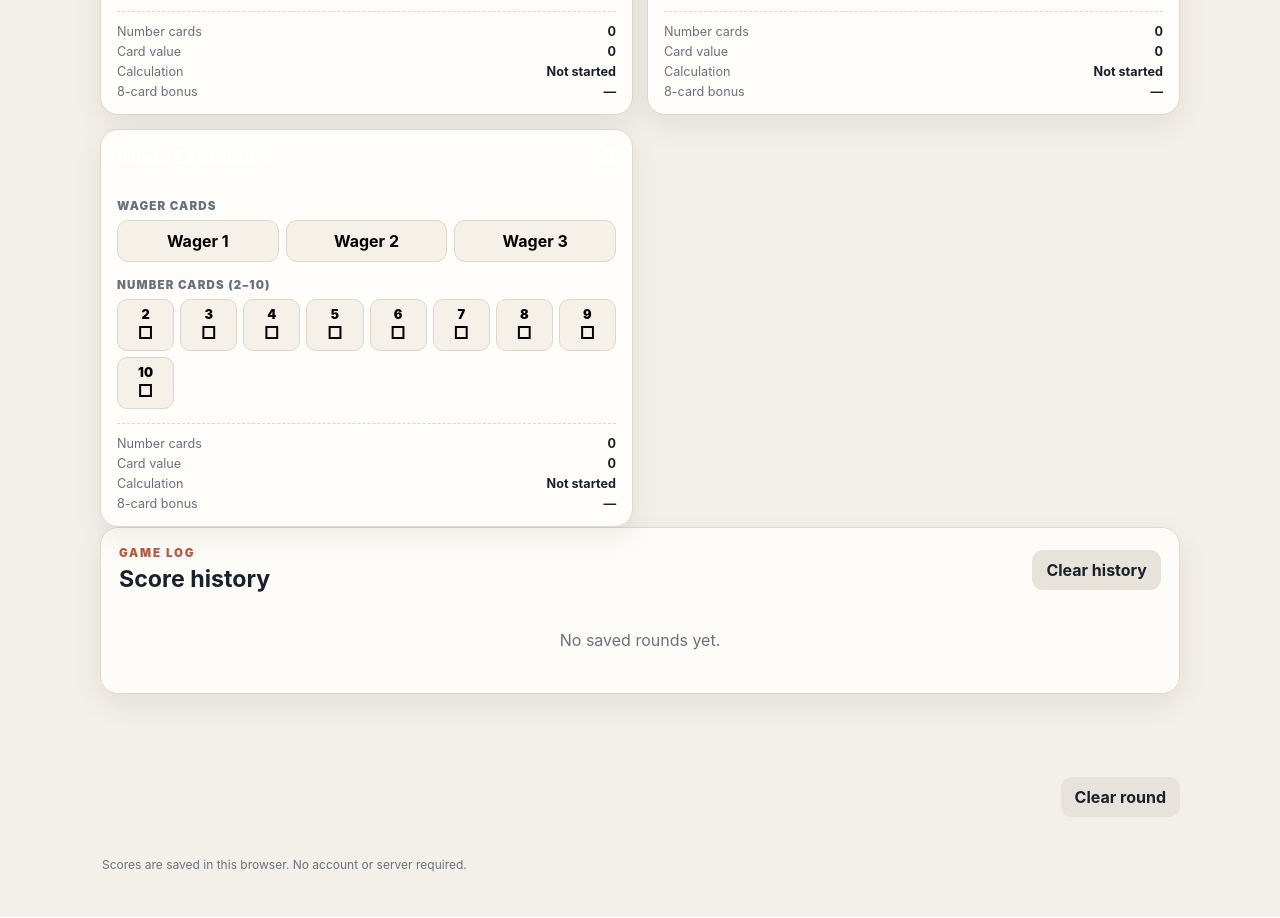
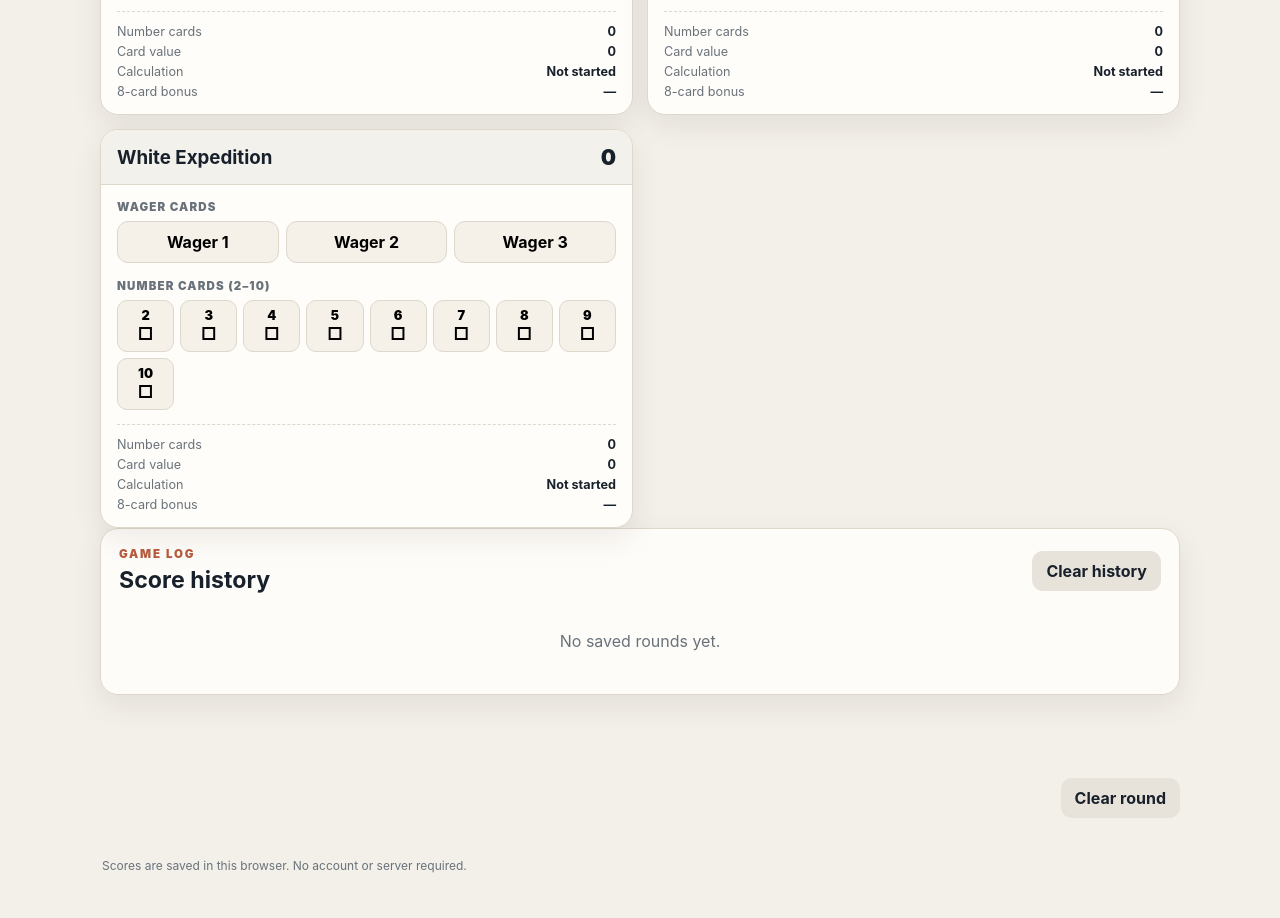
Before and after one commit to Luuk2021/lost-cities-scorekeeper, a plain HTML site: page index.html in a window 1280 px wide. Shown: the part 1169-2087 px from the top of the page. Drawn offline with Linux system fonts and the light colour scheme.

Commit message:
Add white background style for expedition header
Added a new style for the white expedition header.

```diff
--- a/style.css
+++ b/style.css
@@ -28,7 +28,7 @@ input:focus{border-color:var(--accent);box-shadow:0 0 0 3px rgba(181,90,60,.12)}
 .expedition{background:var(--panel);border:1px solid var(--line);border-radius:var(--radius);overflow:hidden;box-shadow:var(--shadow)}
 .exp-head{color:white;padding:14px 16px;display:flex;justify-content:space-between;align-items:center}
 .exp-head h3{margin:0}.exp-score{font-size:1.35rem;font-weight:900}
-.red .exp-head{background:#a9463e}.green .exp-head{background:#47745a}.blue .exp-head{background:#3d6387}.yellow .exp-head{background:#9a772b}
+.red .exp-head{background:#a9463e}.green .exp-head{background:#47745a}.blue .exp-head{background:#3d6387}.yellow .exp-head{background:#9a772b}.white .exp-head{background:#f3f1eb;color:var(--ink);border-bottom:1px solid var(--line)}
 .exp-body{padding:15px 16px}.field-title{font-size:.72rem;text-transform:uppercase;letter-spacing:.1em;font-weight:900;color:var(--muted);margin-bottom:7px}
 .step-progress{text-align:center;color:var(--muted);font-size:.7rem;font-weight:900;letter-spacing:.08em;text-transform:uppercase;margin:0;padding:4px 0 0;border-bottom:1px solid var(--line);line-height:1.2}.wagers{display:flex;gap:7px;margin-bottom:16px}.wager{flex:1;background:#f5f1e8;border:1px solid var(--line);padding-inline:6px}
 .wager.active{background:var(--ink);color:white;border-color:var(--ink)}
```
